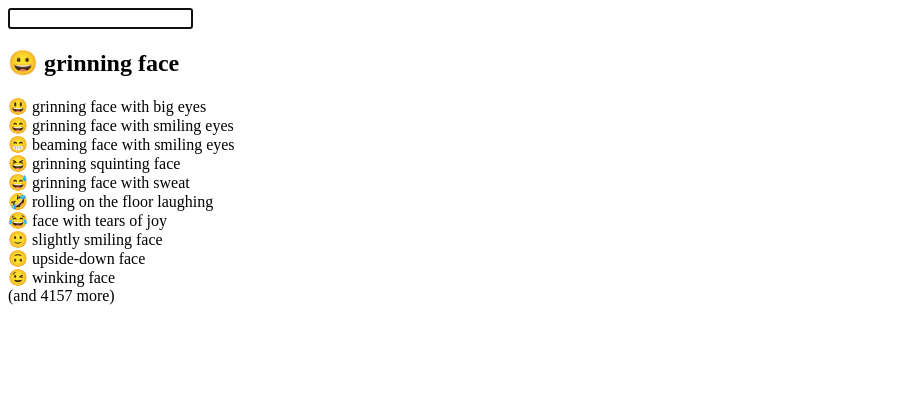
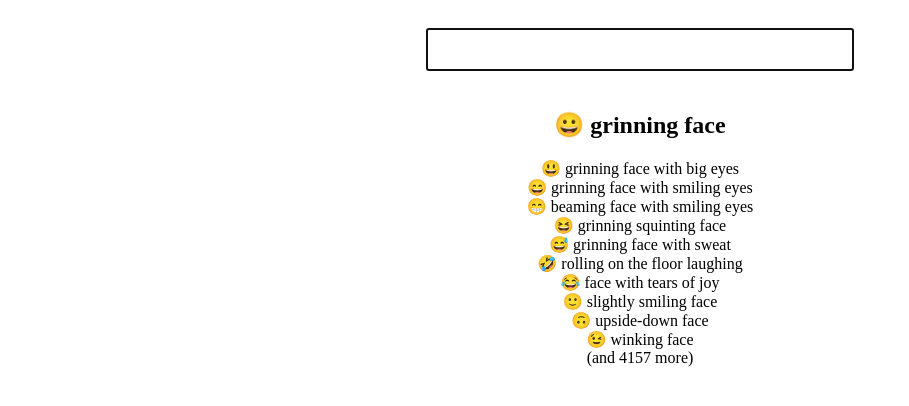
Before and after one commit to alexanderbird/thumb.codes, a website: page app/index.html in a window 1280 px wide. Shown: the whole page, without its empty margins (0-909 px from the left). Drawn offline with Linux system fonts and the light colour scheme; files whose address does not match are found by name.

Commit message:
Add very rudimentary styling

```diff
--- a/app/index.html
+++ b/app/index.html
@@ -2,6 +2,20 @@
 <html>
   <head>
     <title>Thumb Codes</title>
+    <style>
+      body {
+        display: flex;
+        flex-direction: column;
+        justify-content: center;
+        text-align: center;
+      }
+
+      #search {
+        margin: 20px;
+        font-size: 2rem;
+        text-align: center;
+      }
+    </style>
   </head>
   <body>
     <script type='text/javascript' src='app.js'></script>
```
